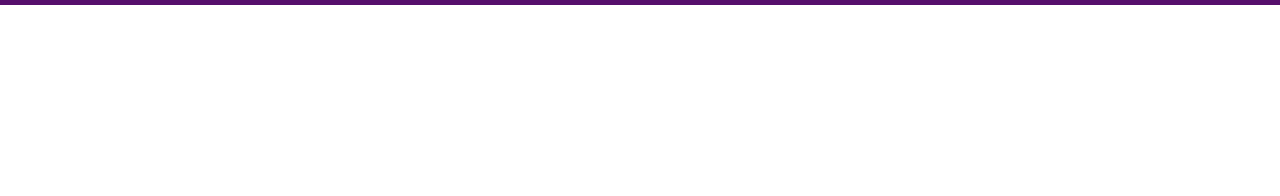
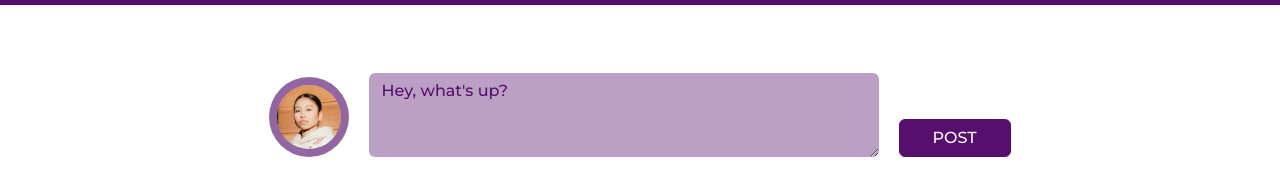
Before and after one commit to chasju/CSS-Frameworks-CA, a website: page index.html in a window 1280 px wide. Shown: the part 54-250 px from the top of the page. Drawn offline with nearby package versions, Linux system fonts and the light colour scheme.

Commit message:
Create new post form + styles

```diff
--- a/index.html
+++ b/index.html
@@ -45,7 +45,76 @@
         </div>
       </nav>
     </header>
+    <main class="container">
+      <div class="col-md-6 gedf-main m-auto mt-5 p-1 social-media-post-container">
+        <div class="card gedf-card">
+          <div class="card-body">
+            <div class="card-profile-pic-container">
+              <img src="/images/odayaka-gurei-1X5IcEXjbmM-unsplash.jpg" alt="" class="card-profile-pic" />
+            </div>
+            <div class="tab-content" id="myTabContent">
+              <div class="tab-pane fade show active" id="posts" role="tabpanel" aria-labelledby="posts-tab">
+                <div class="form-group">
+                  <textarea class="form-control social-media-post" id="message" rows="3" placeholder="Hey, what's up?"></textarea>
+                </div>
+              </div>
+            </div>
+            <div class="btn-toolbar justify-content-between post-btn">
+              <div class="btn-group">
+                <button type="submit" class="btn btn-primary">POST</button>
+              </div>
+            </div>
+          </div>
+        </div>
 
+        <!--- \\\\\\\Post-->
+        <!-- <div class="card gedf-card">
+          <div class="card-header">
+            <div class="d-flex justify-content-between align-items-center">
+              <div class="d-flex justify-content-between align-items-center">
+                <div class="mr-2">
+                  <img class="rounded-circle" width="45" src="https://picsum.photos/50/50" alt="" />
+                </div>
+                <div class="ml-2">
+                  <div class="h5 m-0">@LeeCross</div>
+                  <div class="h7 text-muted">Miracles Lee Cross</div>
+                </div>
+              </div>
+              <div>
+                <div class="dropdown">
+                  <button class="btn btn-link dropdown-toggle" type="button" id="gedf-drop1" data-toggle="dropdown" aria-haspopup="true" aria-expanded="false">
+                    <i class="fa fa-ellipsis-h"></i>
+                  </button>
+                  <div class="dropdown-menu dropdown-menu-right" aria-labelledby="gedf-drop1">
+                    <div class="h6 dropdown-header">Configuration</div>
+                    <a class="dropdown-item" href="#">Save</a>
+                    <a class="dropdown-item" href="#">Hide</a>
+                    <a class="dropdown-item" href="#">Report</a>
+                  </div>
+                </div>
+              </div>
+            </div>
+          </div>
+          <div class="card-body">
+            <div class="text-muted h7 mb-2"><i class="fa fa-clock-o"></i> Hace 40 min</div>
+            <a class="card-link" href="#">
+              <h5 class="card-title">Totam non adipisci hic! Possimus ducimus amet, dolores illo ipsum quos cum.</h5>
+            </a>
+
+            <p class="card-text">
+              Lorem ipsum dolor sit amet consectetur adipisicing elit. Ipsam sunt fugit reprehenderit consectetur exercitationem odio, quam nobis? Officiis, similique, harum voluptate, facilis voluptas pariatur dolorum tempora sapiente eius maxime quaerat.
+              <a href="https://mega.nz/#!1J01nRIb!lMZ4B_DR2UWi9SRQK5TTzU1PmQpDtbZkMZjAIbv97hU" target="_blank">https://mega.nz/#!1J01nRIb!lMZ4B_DR2UWi9SRQK5TTzU1PmQpDtbZkMZjAIbv97hU</a>
+            </p>
+          </div>
+          <div class="card-footer">
+            <a href="#" class="card-link"><i class="fa fa-gittip"></i> Like</a>
+            <a href="#" class="card-link"><i class="fa fa-comment"></i> Comment</a>
+            <a href="#" class="card-link"><i class="fa fa-mail-forward"></i> Share</a>
+          </div>
+        </div> -->
+        <!-- Post /////-->
+      </div>
+    </main>
     <script src="/node_modules/bootstrap/dist/js/bootstrap.bundle.min.js"></script>
   </body>
 </html>
--- /dev/null
+++ b/src/scss/_social-posts.scss
@@ -0,0 +1,65 @@
+.social-media-post-container {
+  width: 70%;
+}
+
+.card {
+  border: none;
+}
+
+.card-body {
+  display: flex;
+  justify-content: space-between;
+  gap: 20px;
+
+  .tab-content {
+    flex-grow: inherit;
+  }
+
+  .card-profile-pic-container {
+    width: 5rem;
+    height: 5rem;
+    border: 8px solid $secondary;
+    border-radius: 50px;
+    background-color: $secondary;
+    display: flex;
+    justify-content: center;
+    align-items: center;
+    overflow: hidden;
+    align-self: flex-end;
+
+    .card-profile-pic {
+      height: 120%;
+    }
+  }
+
+  .btn {
+    align-self: flex-end;
+    width: 7rem;
+  }
+
+  .social-media-post {
+    background-color: $secondary;
+
+    &::placeholder {
+      color: $primary;
+    }
+  }
+}
+
+@media (max-width: 767px) {
+  .social-media-post-container {
+    width: 100%;
+
+    .card-body {
+      align-items: center;
+
+      .social-media-post {
+        height: 3rem;
+      }
+
+      .post-btn {
+        display: none;
+      }
+    }
+  }
+}
--- a/src/scss/_variables.scss
+++ b/src/scss/_variables.scss
@@ -1,3 +1,3 @@
 $primary: #560f6c;
-$secondary: rgba(86, 15, 108, 0.5);
+$secondary: rgba(86, 15, 108, 0.4);
 $accent: rgba(86, 15, 108, 0.2);
--- a/src/scss/style.scss
+++ b/src/scss/style.scss
@@ -12,3 +12,4 @@ body {
 
 @import "nav";
 @import "login";
+@import "social-posts";
```
Also changed, not shown: dist/css/style.css, images/odayaka-gurei-1X5IcEXjbmM-unsplash.jpg (added), 1 other file.
